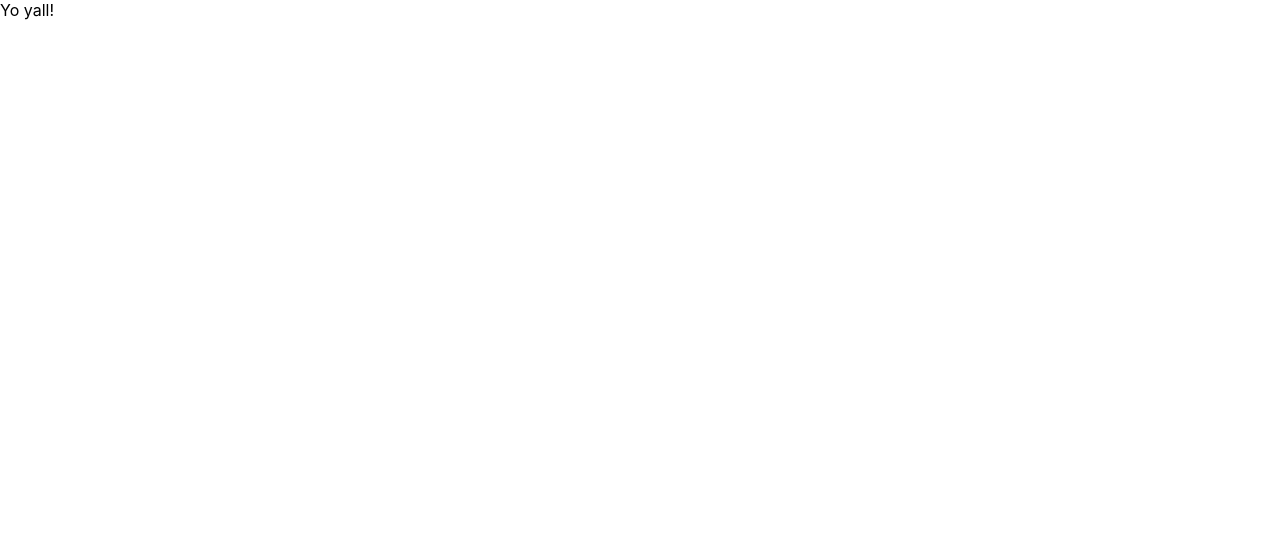
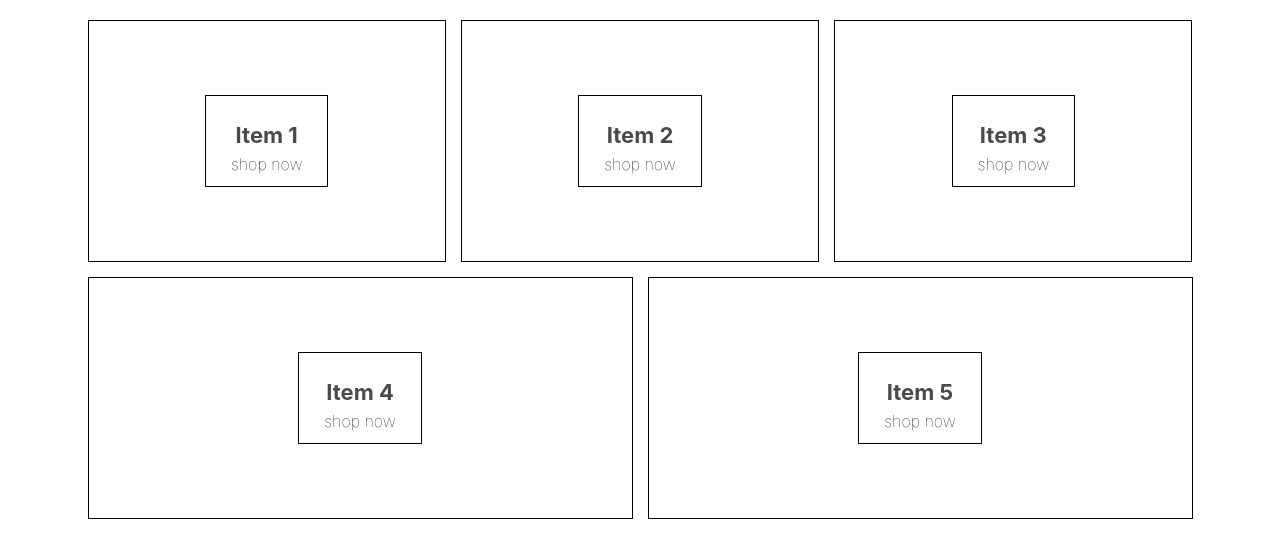
Before and after one commit to raulcesar/crwn-clothing, a React (Create React App) app: page / in a window 1280 px wide. Shown: the top 558 px of the page. Built offline with nearby package versions, Linux system fonts and the light colour scheme.

Commit message:
added sass

```diff
--- a/src/App.js
+++ b/src/App.js
@@ -1,7 +1,9 @@
 import './App.css';
+import './Home';
+import HomePage from './Home';
 
 function App() {
-  return <div>Yo yall!</div>;
+  return <HomePage/>;
 }
 
 export default App;
--- /dev/null
+++ b/src/Home.jsx
@@ -0,0 +1,46 @@
+import './Home.scss';
+
+const HomePage = () => (
+    <div className='homepage'>
+        <div className='directory-menu'>
+            {/* ITEM 1 */}
+            <div className='menu-item'>
+                <div className='content'>
+                    <h1 className='title'>Item 1</h1>
+                    <span className='subtitle'>shop now</span>
+                </div>
+            </div>
+            {/* ITEM 2 */}
+            <div className='menu-item'>
+                <div className='content'>
+                    <h1 className='title'>Item 2</h1>
+                    <span className='subtitle'>shop now</span>
+                </div>
+            </div>
+            {/* ITEM 3 */}
+            <div className='menu-item'>
+                <div className='content'>
+                    <h1 className='title'>Item 3</h1>
+                    <span className='subtitle'>shop now</span>
+                </div>
+            </div>
+            {/* ITEM 4 */}
+            <div className='menu-item'>
+                <div className='content'>
+                    <h1 className='title'>Item 4</h1>
+                    <span className='subtitle'>shop now</span>
+                </div>
+            </div>
+            {/* ITEM 5 */}
+            <div className='menu-item'>
+                <div className='content'>
+                    <h1 className='title'>Item 5</h1>
+                    <span className='subtitle'>shop now</span>
+                </div>
+            </div>
+
+        </div>
+    </div>
+);
+
+export default HomePage;
--- /dev/null
+++ b/src/Home.scss
@@ -0,0 +1,54 @@
+.homepage {
+    display       : flex;
+    flex-direction: column;
+    align-items   : center;
+    padding       : 20px 80px;
+}
+
+.directory-menu {
+    width          : 100%;
+    display        : flex;
+    flex-wrap      : wrap;
+    justify-content: space-between;
+}
+
+.menu-item {
+    min-width      : 30%;
+    height         : 240px;
+    flex           : 1 1 auto;
+    display        : flex;
+    align-items    : center;
+    justify-content: center;
+    border         : 1px solid black;
+    margin         : 0 7.5px 15px;
+
+    &:first-child {
+        margin-right: 7.5px;
+    }
+
+    &:last-child {
+        margin-left: 7.5px;
+    }
+
+    .content {
+        height         : 90px;
+        padding        : 0 25px;
+        display        : flex;
+        flex-direction : column;
+        align-items    : center;
+        justify-content: center;
+        border         : 1px solid black;
+
+        .title {
+            font-weight  : bold;
+            margin-bottom: 6px;
+            font-size    : 22px;
+            color        : #4a4a4a;
+        }
+
+        .subtitle {
+            font-weight: lighter;
+            font-size  : 16px;
+        }
+    }
+}
```
Also changed, not shown: package.json (+7 -2 lines), 1 other file (tests, documents, lock files or other folders).
